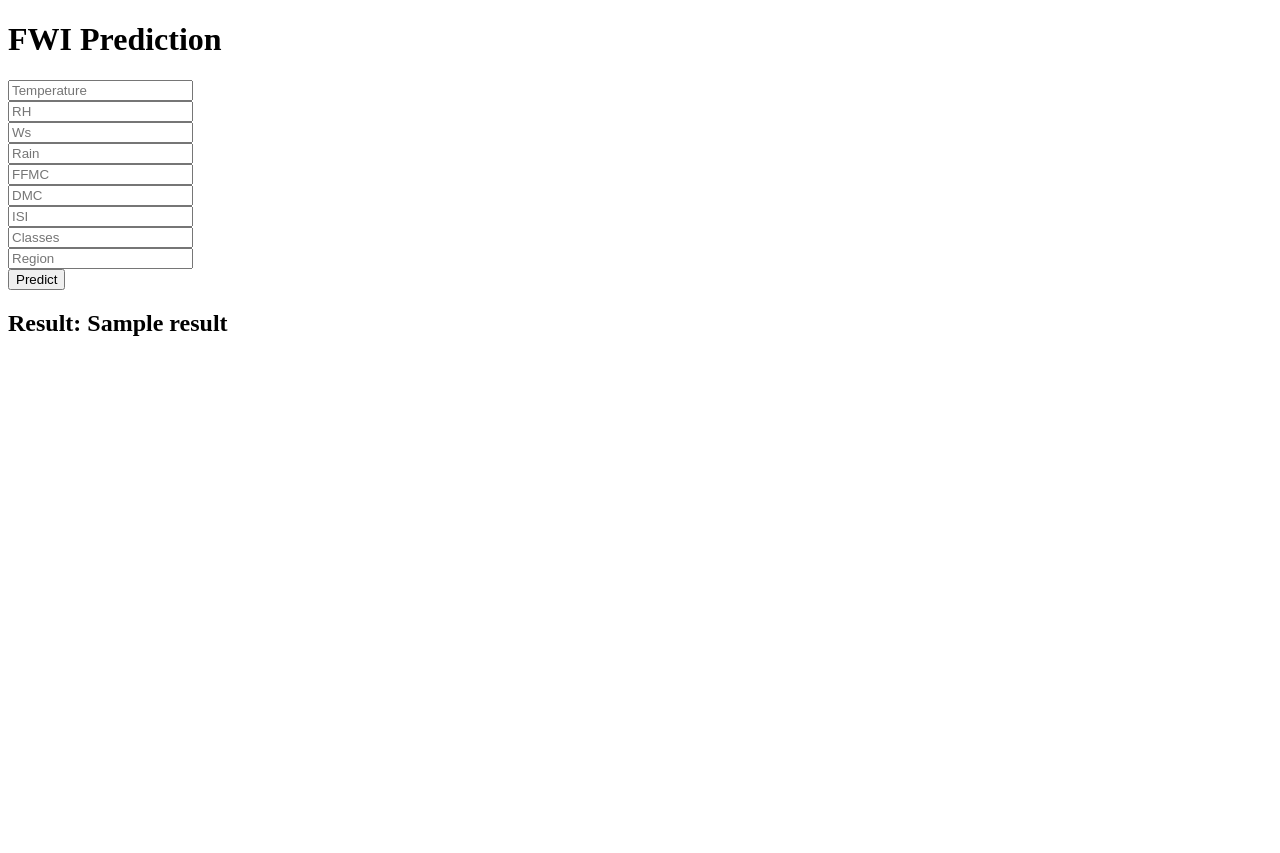
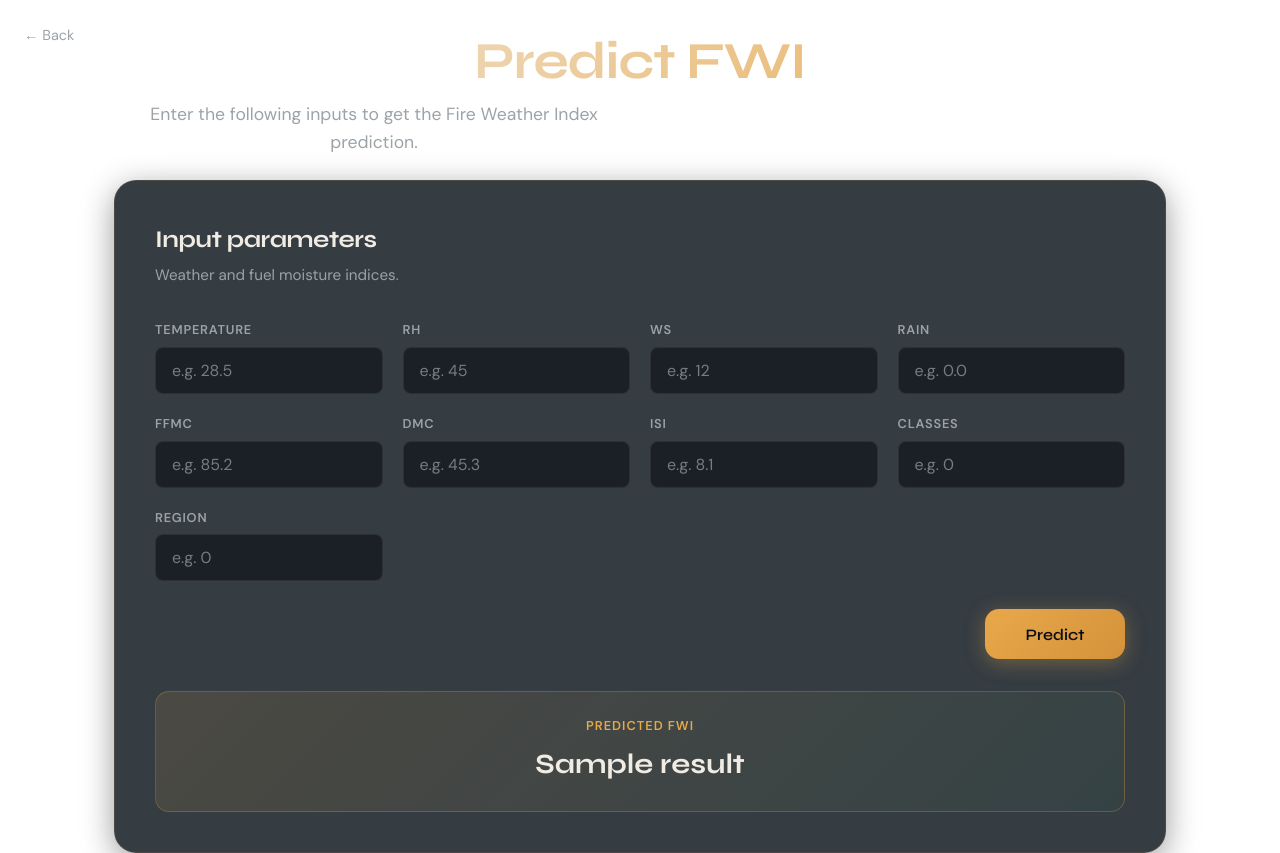
Before and after one commit to HarshalRajendraPatil/Test-Forest-Fire, a Flask app: template templates/home.html in a window 1280 px wide. Before the commit the page ends 336 px from the top, so only its background shows below. Run offline with Flask 3, Linux system fonts and the light colour scheme; the template is opened without the code that fills it: most values are stand-ins (such as "Sample title", 1, 10 or a date in 2020); parts of the project's set-up code (start-up, migrations or seed data) failed here and were passed over.

Commit message:
design changes

```diff
--- a/application.py
+++ b/application.py
@@ -33,7 +33,7 @@ def predict_datapoint():
         new_data_scaled = standard_scaler.transform([[temperature, RH, Ws, Rain, FFMC, DMC, ISI, Classes, Region]])
         result = ridge_model.predict(new_data_scaled)
 
-        return render_template('home.html', result=result[0])
+        return render_template('home.html', result=result[0].round(2))
 
 if __name__ == '__main__':
     app.run(debug=True)
--- /dev/null
+++ b/static/css/style.css
@@ -0,0 +1,374 @@
+/* ============================================
+   FWI Prediction — Forest & Flame Design System
+   ============================================ */
+
+@import url("https://fonts.googleapis.com/css2?family=Syne:wght@400;500;600;700;800&family=DM+Sans:ital,opsz,wght@0,9..40,300;0,9..40,400;0,9..40,500;0,9..40,600;0,9..40,700;1,9..40,400&display=swap");
+
+:root {
+  --bg-deep: #0a0e14;
+  --bg-card: rgba(18, 26, 33, 0.85);
+  --bg-card-border: rgba(255, 180, 100, 0.12);
+  --text-primary: #f0ebe3;
+  --text-muted: #9ca3a8;
+  --accent-flame: #e8a84a;
+  --accent-flame-bright: #f5c76b;
+  --accent-forest: #3d8b6e;
+  --accent-glow: rgba(232, 168, 74, 0.35);
+  --danger: #c75c5c;
+  --success: #4a9b7a;
+  --radius-sm: 8px;
+  --radius-md: 14px;
+  --radius-lg: 22px;
+  --shadow-soft: 0 8px 32px rgba(0, 0, 0, 0.4);
+  --shadow-glow: 0 0 40px var(--accent-glow);
+  --transition: 0.25s cubic-bezier(0.4, 0, 0.2, 1);
+}
+
+* {
+  margin: 0;
+  padding: 0;
+  box-sizing: border-box;
+}
+
+html {
+  scroll-behavior: smooth;
+}
+
+body {
+  font-family: "DM Sans", system-ui, sans-serif;
+  background: var(--bg-deep);
+  color: var(--text-primary);
+  min-height: 100vh;
+  line-height: 1.6;
+  -webkit-font-smoothing: antialiased;
+}
+
+/* ---------- Background treatments ---------- */
+.bg-gradient-page {
+  background:
+    radial-gradient(
+      ellipse 120% 80% at 50% -20%,
+      rgba(61, 139, 110, 0.15),
+      transparent 50%
+    ),
+    radial-gradient(
+      ellipse 80% 60% at 90% 50%,
+      rgba(232, 168, 74, 0.08),
+      transparent 45%
+    ),
+    radial-gradient(
+      ellipse 60% 80% at 10% 80%,
+      rgba(232, 168, 74, 0.06),
+      transparent 45%
+    ),
+    linear-gradient(180deg, #0d1218 0%, #0a0e14 100%);
+  min-height: 100vh;
+}
+
+.bg-pattern {
+  background-image: radial-gradient(
+    circle at 1px 1px,
+    rgba(255, 255, 255, 0.03) 1px,
+    transparent 0
+  );
+  background-size: 32px 32px;
+}
+
+/* ---------- Typography ---------- */
+h1,
+h2,
+.font-heading {
+  font-family: "Syne", sans-serif;
+  font-weight: 700;
+  letter-spacing: -0.02em;
+}
+
+h1 {
+  font-size: clamp(2rem, 5vw, 3.25rem);
+  line-height: 1.15;
+  background: linear-gradient(
+    135deg,
+    var(--text-primary) 0%,
+    var(--accent-flame) 100%
+  );
+  -webkit-background-clip: text;
+  -webkit-text-fill-color: transparent;
+  background-clip: text;
+}
+
+h2 {
+  font-size: clamp(1.35rem, 3vw, 1.75rem);
+  color: var(--text-primary);
+  margin-bottom: 0.5rem;
+}
+
+.subtitle {
+  font-size: 1.1rem;
+  color: var(--text-muted);
+  font-weight: 400;
+  max-width: 520px;
+  margin: 0 auto;
+  text-align: center;
+}
+
+/* ---------- Layout ---------- */
+.container {
+  width: 100%;
+  max-width: 1100px;
+  margin: 0 auto;
+  padding: 0 1.5rem;
+}
+
+.hero {
+  min-height: 100vh;
+  display: flex;
+  flex-direction: column;
+  align-items: center;
+  justify-content: center;
+  text-align: center;
+  padding: 2rem 1rem;
+  text-align: center;
+}
+
+.hero h1 {
+  margin-bottom: 1rem;
+}
+
+.hero .subtitle {
+  margin-bottom: 2.5rem;
+}
+
+/* ---------- Buttons ---------- */
+.btn {
+  display: inline-flex;
+  align-items: center;
+  justify-content: center;
+  gap: 0.5rem;
+  font-family: "Syne", sans-serif;
+  font-weight: 600;
+  font-size: 1rem;
+  padding: 0.95rem 2rem;
+  border: none;
+  border-radius: var(--radius-md);
+  cursor: pointer;
+  transition:
+    transform var(--transition),
+    box-shadow var(--transition),
+    background var(--transition);
+  text-decoration: none;
+  color: var(--bg-deep);
+}
+
+.btn:focus-visible {
+  outline: 2px solid var(--accent-flame-bright);
+  outline-offset: 3px;
+}
+
+.btn-primary {
+  background: linear-gradient(135deg, var(--accent-flame) 0%, #d4923a 100%);
+  color: var(--bg-deep);
+  box-shadow: 0 4px 20px var(--accent-glow);
+}
+
+.btn-primary:hover {
+  transform: translateY(-2px);
+  box-shadow: 0 8px 28px var(--accent-glow);
+  background: linear-gradient(
+    135deg,
+    var(--accent-flame-bright) 0%,
+    var(--accent-flame) 100%
+  );
+}
+
+.btn-primary:active {
+  transform: translateY(0);
+}
+
+/* ---------- Cards ---------- */
+.card {
+  background: var(--bg-card);
+  backdrop-filter: blur(20px);
+  -webkit-backdrop-filter: blur(20px);
+  border: 1px solid var(--bg-card-border);
+  border-radius: var(--radius-lg);
+  padding: 2.5rem;
+  box-shadow: var(--shadow-soft);
+  transition:
+    border-color var(--transition),
+    box-shadow var(--transition);
+}
+
+.card:hover {
+  border-color: rgba(255, 180, 100, 0.18);
+  box-shadow:
+    var(--shadow-soft),
+    0 0 0 1px rgba(255, 180, 100, 0.06);
+}
+
+.card-title {
+  font-family: "Syne", sans-serif;
+  font-size: 1.5rem;
+  font-weight: 700;
+  margin-bottom: 0.25rem;
+  color: var(--text-primary);
+}
+
+.card-subtitle {
+  font-size: 0.95rem;
+  color: var(--text-muted);
+  margin-bottom: 2rem;
+}
+
+/* ---------- Form ---------- */
+.form-grid {
+  display: grid;
+  grid-template-columns: repeat(auto-fill, minmax(200px, 1fr));
+  gap: 1.25rem;
+  margin-bottom: 1.75rem;
+}
+
+.form-group {
+  display: flex;
+  flex-direction: column;
+  gap: 0.4rem;
+}
+
+.form-group label {
+  font-size: 0.8rem;
+  font-weight: 600;
+  text-transform: uppercase;
+  letter-spacing: 0.06em;
+  color: var(--text-muted);
+}
+
+.form-group input {
+  width: 100%;
+  font-family: "DM Sans", sans-serif;
+  font-size: 1rem;
+  padding: 0.75rem 1rem;
+  background: rgba(10, 14, 20, 0.6);
+  border: 1px solid rgba(255, 255, 255, 0.08);
+  border-radius: var(--radius-sm);
+  color: var(--text-primary);
+  transition:
+    border-color var(--transition),
+    box-shadow var(--transition);
+}
+
+.form-group input::placeholder {
+  color: var(--text-muted);
+  opacity: 0.7;
+}
+
+.form-group input:hover {
+  border-color: rgba(255, 255, 255, 0.12);
+}
+
+.form-group input:focus {
+  outline: none;
+  border-color: var(--accent-flame);
+  box-shadow: 0 0 0 3px var(--accent-glow);
+}
+
+.form-actions {
+  margin-top: 0.5rem;
+  display: flex;
+  justify-content: flex-end;
+}
+
+.form-actions .btn {
+  min-width: 140px;
+}
+
+/* ---------- Result display ---------- */
+.result-box {
+  margin-top: 2rem;
+  padding: 1.5rem 1.75rem;
+  background: linear-gradient(
+    135deg,
+    rgba(232, 168, 74, 0.12) 0%,
+    rgba(61, 139, 110, 0.08) 100%
+  );
+  border: 1px solid rgba(232, 168, 74, 0.25);
+  border-radius: var(--radius-md);
+  text-align: center;
+}
+
+.result-label {
+  font-size: 0.8rem;
+  font-weight: 600;
+  text-transform: uppercase;
+  letter-spacing: 0.08em;
+  color: var(--accent-flame);
+  margin-bottom: 0.35rem;
+}
+
+.result-value {
+  font-family: "Syne", sans-serif;
+  font-size: 1.75rem;
+  font-weight: 700;
+  color: var(--text-primary);
+}
+
+/* ---------- Page header (inner pages) ---------- */
+.page-header {
+  padding: 2rem 0 1.5rem;
+  text-align: center;
+}
+
+.page-header h1 {
+  margin-bottom: 0.5rem;
+}
+
+.page-header .subtitle {
+  margin: 0;
+}
+
+/* ---------- Nav / back link ---------- */
+.back-link {
+  position: fixed;
+  top: 1.5rem;
+  left: 1.5rem;
+  display: inline-flex;
+  align-items: center;
+  gap: 0.5rem;
+  font-size: 0.9rem;
+  color: var(--text-muted);
+  text-decoration: none;
+  transition: color var(--transition);
+  z-index: 10;
+}
+
+.back-link:hover {
+  color: var(--accent-flame);
+}
+
+/* ---------- Decorative elements ---------- */
+.hero-badge {
+  display: inline-block;
+  font-size: 0.75rem;
+  font-weight: 600;
+  text-transform: uppercase;
+  letter-spacing: 0.12em;
+  color: var(--accent-forest);
+  margin-bottom: 1rem;
+  padding: 0.4rem 0.9rem;
+  background: rgba(61, 139, 110, 0.2);
+  border-radius: 100px;
+  border: 1px solid rgba(61, 139, 110, 0.35);
+}
+
+/* ---------- Responsive ---------- */
+@media (max-width: 640px) {
+  .form-grid {
+    grid-template-columns: 1fr;
+  }
+
+  .card {
+    padding: 1.5rem;
+  }
+
+  .form-actions .btn {
+    width: 100%;
+  }
+}
--- a/templates/home.html
+++ b/templates/home.html
@@ -1,29 +1,75 @@
-<!doctype html>
+<!DOCTYPE html>
 <html lang="en">
   <head>
     <meta charset="UTF-8" />
     <meta name="viewport" content="width=device-width, initial-scale=1.0" />
-    <title>Forest Fire Prediction</title>
+    <title>Predict FWI — Forest Fire Prediction</title>
+    <link rel="stylesheet" href="/static/css/style.css" />
   </head>
-  <body>
-    <h1>FWI Prediction</h1>
-    <form action="/predictdata" method="post">
-      <input
-        type="text"
-        name="temperature"
-        placeholder="Temperature"
-        required
-      /><br />
-      <input type="text" name="RH" placeholder="RH" required /><br />
-      <input type="text" name="Ws" placeholder="Ws" required /><br />
-      <input type="text" name="Rain" placeholder="Rain" required /><br />
-      <input type="text" name="FFMC" placeholder="FFMC" required /><br />
-      <input type="text" name="DMC" placeholder="DMC" required /><br />
-      <input type="text" name="ISI" placeholder="ISI" required /><br />
-      <input type="text" name="Classes" placeholder="Classes" required /><br />
-      <input type="text" name="Region" placeholder="Region" required /><br />
-      <button type="submit">Predict</button><br />
-    </form>
-    <h2>Result: {{ result }}</h2>
+  <body class="bg-gradient-page bg-pattern">
+    <a href="/" class="back-link">← Back</a>
+
+    <div class="container">
+      <header class="page-header">
+        <h1>Predict FWI</h1>
+        <p class="subtitle">Enter the following inputs to get the Fire Weather Index prediction.</p>
+      </header>
+
+      <div class="card">
+        <h2 class="card-title">Input parameters</h2>
+        <p class="card-subtitle">Weather and fuel moisture indices.</p>
+
+        <form action="/predictdata" method="post">
+          <div class="form-grid">
+            <div class="form-group">
+              <label for="temperature">Temperature</label>
+              <input type="text" id="temperature" name="temperature" placeholder="e.g. 28.5" required />
+            </div>
+            <div class="form-group">
+              <label for="RH">RH</label>
+              <input type="text" id="RH" name="RH" placeholder="e.g. 45" required />
+            </div>
+            <div class="form-group">
+              <label for="Ws">Ws</label>
+              <input type="text" id="Ws" name="Ws" placeholder="e.g. 12" required />
+            </div>
+            <div class="form-group">
+              <label for="Rain">Rain</label>
+              <input type="text" id="Rain" name="Rain" placeholder="e.g. 0.0" required />
+            </div>
+            <div class="form-group">
+              <label for="FFMC">FFMC</label>
+              <input type="text" id="FFMC" name="FFMC" placeholder="e.g. 85.2" required />
+            </div>
+            <div class="form-group">
+              <label for="DMC">DMC</label>
+              <input type="text" id="DMC" name="DMC" placeholder="e.g. 45.3" required />
+            </div>
+            <div class="form-group">
+              <label for="ISI">ISI</label>
+              <input type="text" id="ISI" name="ISI" placeholder="e.g. 8.1" required />
+            </div>
+            <div class="form-group">
+              <label for="Classes">Classes</label>
+              <input type="text" id="Classes" name="Classes" placeholder="e.g. 0" required />
+            </div>
+            <div class="form-group">
+              <label for="Region">Region</label>
+              <input type="text" id="Region" name="Region" placeholder="e.g. 0" required />
+            </div>
+          </div>
+          <div class="form-actions">
+            <button type="submit" class="btn btn-primary">Predict</button>
+          </div>
+        </form>
+
+        {% if result is defined and result is not none %}
+        <div class="result-box">
+          <div class="result-label">Predicted FWI</div>
+          <div class="result-value">{{ result }}</div>
+        </div>
+        {% endif %}
+      </div>
+    </div>
   </body>
 </html>
```
Also changed, not shown: templates/index.html (+12 -4 lines).
